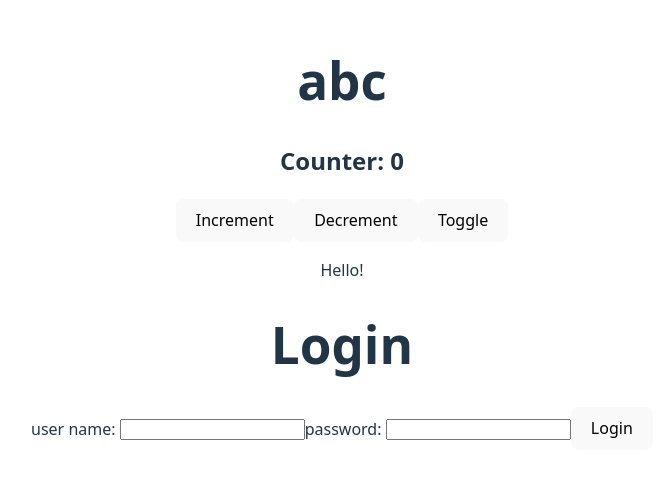
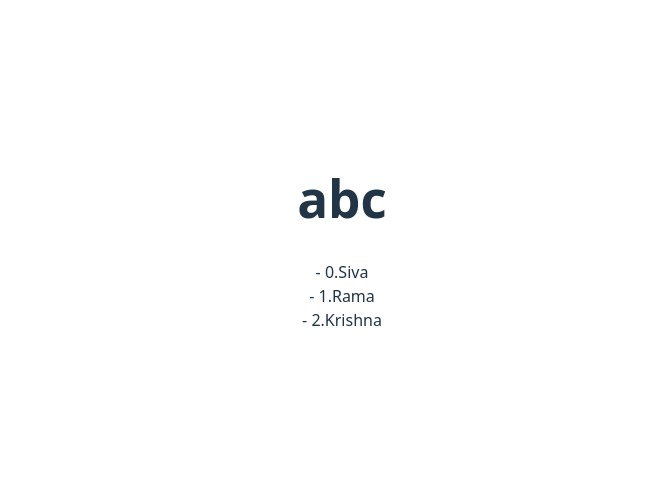
Before and after one commit to Roopesht/test16, a React (Vite) app in the folder newreactapp/: page / in a window 1280 px wide. Shown: the part 166-644 px from the top of the page, without its empty margins (298-961 px from the left). Built offline with nearby package versions, Linux system fonts and the light colour scheme.

Commit message:
Map function demo

```diff
--- a/newreactapp/src/App.jsx
+++ b/newreactapp/src/App.jsx
@@ -7,7 +7,7 @@ import TodoList from './todolist';
 import Timer from './timer';
 import PeopleSearch from './PeopleSearch';
 import Counter from './counter';
-
+import MapFunc from './mapfunction';
 import Login from './loginfunctions';
 
 
@@ -24,10 +24,12 @@ function App() {
         <Greeting name="Roopesh" title="Mr" />
         <Counter />
         <TodoList />
+        <Counter />
+        <PeopleSearch />
+        <Login/>
         */}
+        <MapFunc />
 
-        <Counter />
-        <Login/>
 
       </div>
     </>
--- /dev/null
+++ b/newreactapp/src/mapfunction.jsx
@@ -0,0 +1,14 @@
+export default function MapFunc () {
+    const names = ['Siva', 'Rama', 'Krishna'];
+    return (
+        <>
+        {names.map((name, idx) => (
+            <div>
+                - {idx}.{name}
+            </div>
+        ))}
+
+
+        </>
+    )
+}
```
